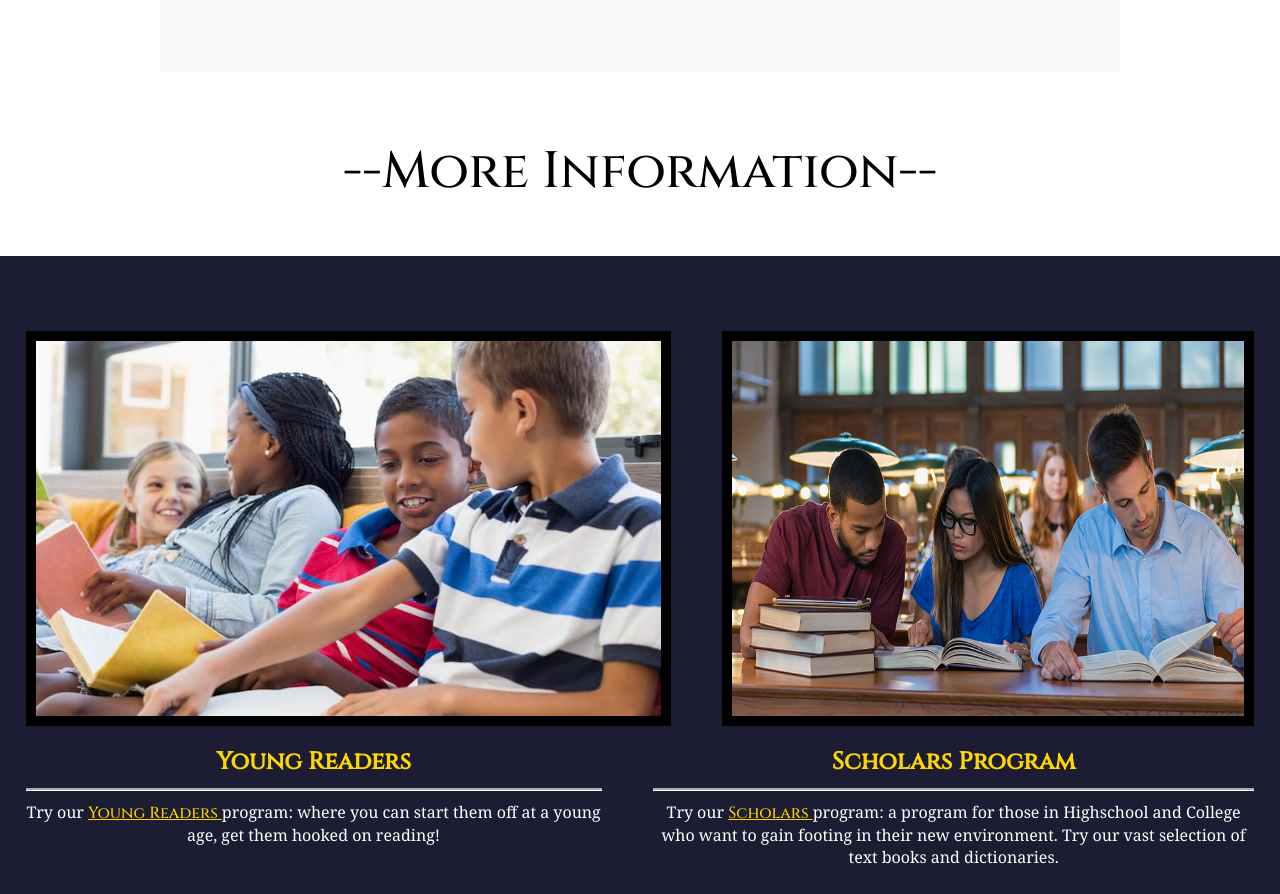
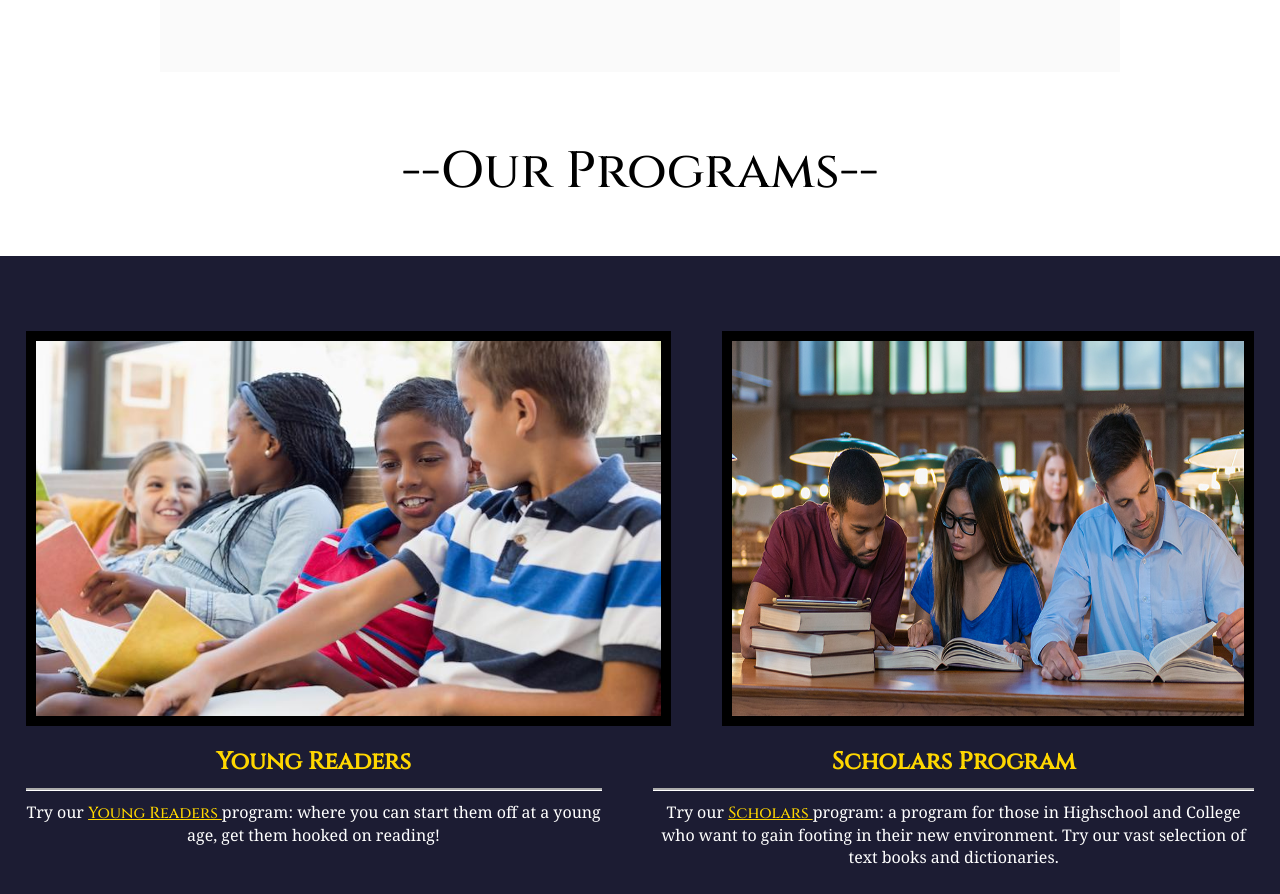
Before and after one commit to richardrtutor/Act-Main, a plain HTML site: page index.html in a window 1280 px wide. Shown: the part 1769-2663 px from the top of the page. Drawn offline with Linux system fonts and the light colour scheme.

Commit message:
Updated Programs

```diff
--- a/index.html
+++ b/index.html
@@ -84,7 +84,7 @@
             <div class="spacer"></div>
         </div>
         <div class="spacer"></div>
-        <div id="more_info"> --More Information-- </div>
+        <div id="more_info"> --Our Programs-- </div>
         <div class="extra">
           <div class="spacer"></div>
           <div id="image-box">
```
